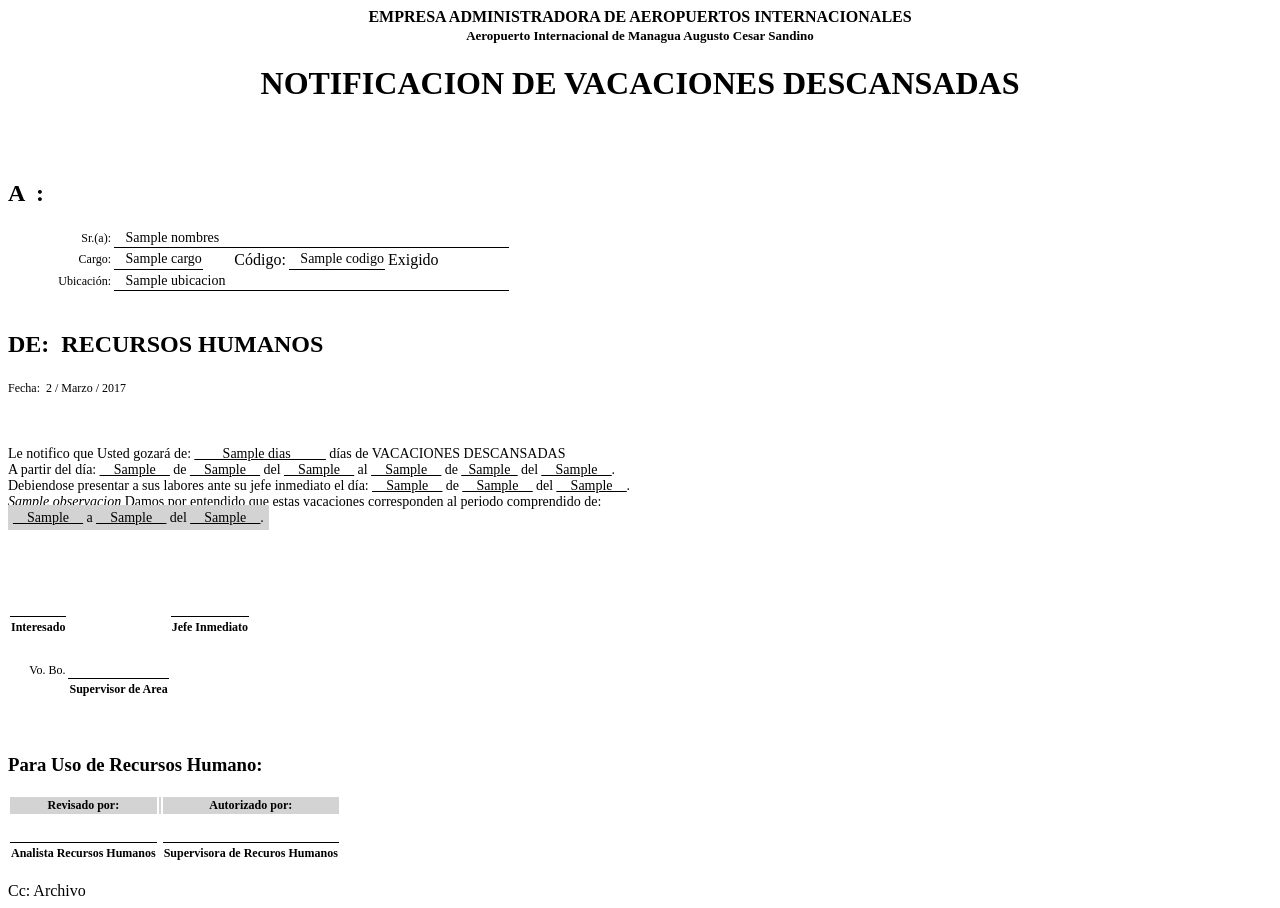
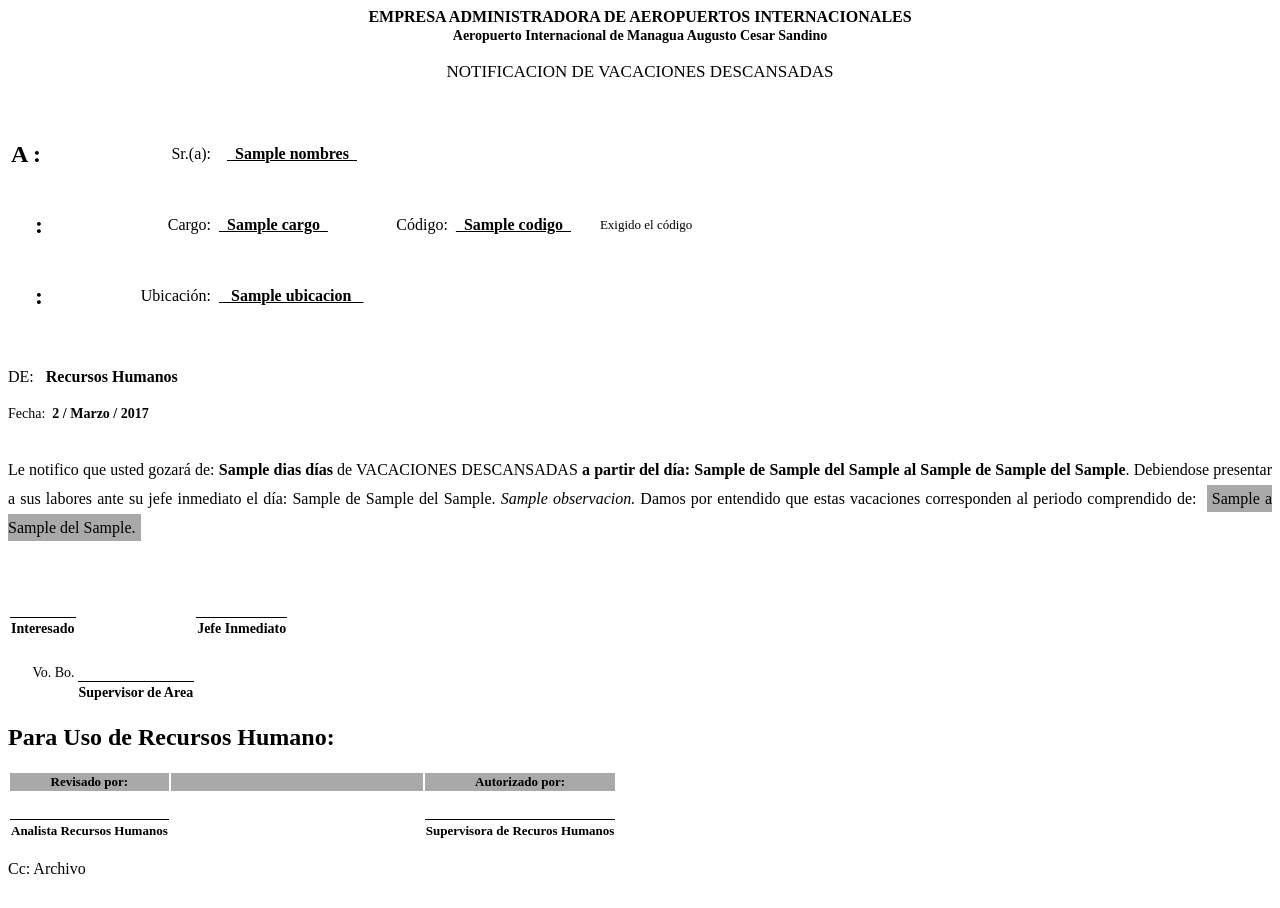
Before and after one commit to edxavier/observer, a Django app: template o_apps/formats/templates/vacacionesPDF.html in a window 1280 px wide. After the commit the page ends 874 px from the top, so only its background shows below. Run offline with Django 3.2, Linux system fonts and the light colour scheme; the template is opened without the code that fills it: most values are stand-ins (such as "Sample title", 1, 10 or a date in 2020); lists and menus that the app fills with data are empty; parts of the project's set-up code (start-up, migrations or seed data) failed here and were passed over.

Commit message:
Modificacion en formatos

```diff
--- a/o_apps/formats/templates/vacacionesFrm.html
+++ b/o_apps/formats/templates/vacacionesFrm.html
@@ -36,7 +36,8 @@
                           <div class="col-md-6">
                                 <div class="form-group">
                                   <label for="exampleInputPassword1">Ubicacion</label>
-                                  <input type="text" class="form-control" name="ubicacion" placeholder="Ubicacion">
+                                  <input type="text" class="form-control" name="ubicacion" placeholder="Ubicacion"
+                                         value="Estación Radar">
                                 </div>
                           </div>
                       </div>
--- a/o_apps/formats/templates/vacacionesPDF.html
+++ b/o_apps/formats/templates/vacacionesPDF.html
@@ -8,7 +8,7 @@
 			@page {
 				 size: letter ;
                 /*top right buttom left*/
-                margin: 2.3cm 1.5cm 2cm 1.5cm ;
+                margin: 2.3cm 2cm 2cm 2cm ;
                  @frame header_frame{           /* Static Frame */
                     -pdf-frame-content: header_content;
                     width: 100%; top: 30px;
@@ -32,62 +32,69 @@
 <body>
 
 
-<div style="text-align: center">
+<div style="text-align: center; font-family: 'Times New Roman'">
         <label style="font-weight: bold; font-size: 16px">EMPRESA ADMINISTRADORA DE AEROPUERTOS INTERNACIONALES</label> <br>
-        <label style="font-weight: bold;font-size: 13px">Aeropuerto Internacional de Managua Augusto Cesar Sandino</label> <br>
-        <h1 >NOTIFICACION DE VACACIONES DESCANSADAS</h1>
-    </div>
+        <label style="font-weight: bold;font-size: 14px">Aeropuerto Internacional de Managua Augusto Cesar Sandino</label> <br>
+        <div>&nbsp;</div>
+        <label style="font-size: 17px; margin-top: 80px">NOTIFICACION DE VACACIONES DESCANSADAS</label>
+</div>
 
 <br><br>
-<h2>A &nbsp;: </h2>
 
-<table>
+
+<table style="font-family: 'Times New Roman'">
     <tr style="padding: 3px 0px 0px 0px">
-        <td width="100px" align="right" style="font-size: 12px">Sr.(a):</td>
-        <td style="border-bottom: 1px solid black; font-size: 14px" colspan="4"> &nbsp;&nbsp; {{ nombres }}</td>
-        <td width="100px"></td>
+        <td width="100px" ><h2>A :</h2></td>
+        <td width="100px" align="right" style="font-size: 16px">Sr.(a):&nbsp;</td>
+        <td style="font-size: 16px;font-weight: bold;" colspan="4"> &nbsp; <u>&nbsp; {{ nombres }} &nbsp;</u> &nbsp; </td>
     </tr>
     <tr style="padding: 8px 0px 0px 0px">
-        <td width="100px" align="right" style="font-size: 12px">Cargo:</td>
-        <td style="border-bottom: 1px solid black;font-size: 14px">&nbsp;&nbsp; {{ cargo }}</td>
-        <td width="80px" align="right">Código:</td>
-        <td style="border-bottom: 1px solid black;font-size: 14px">&nbsp;&nbsp; {{ codigo }} </td>
-        <td width="120px">Exigido </td>
+         <td width="100px" ><h2>&nbsp;&nbsp;&nbsp;&nbsp;:</h2></td>
+        <td width="100px" align="right" style="font-size: 16px">Cargo:&nbsp;</td>
+        <td style="font-size: 16px;font-weight: bold;text-decoration: underline">&nbsp; {{ cargo }} &nbsp; </td>
+        <td width="120px" align="right" style="font-size: 16px">Código:&nbsp;</td>
+        <td width="140px" style="font-size: 16px;font-weight: bold;text-decoration: underline">&nbsp; {{ codigo }} &nbsp; </td>
+        <td style="font-size: 13px" align="left" width="199px"> Exigido el código</td>
     </tr>
     <tr style="padding: 8px 0px 0px 0px">
-        <td width="100px" align="right" style="font-size: 12px">Ubicación:</td>
-        <td style="border-bottom: 1px solid black;font-size: 14px" colspan="4">&nbsp;&nbsp; {{ ubicacion }}</td>
-        <td width="100px"></td>
+        <td width="100px" ><h2> &nbsp;&nbsp;&nbsp;&nbsp;:</h2></td>
+        <td width="100px" align="right" style="font-size: 16px">Ubicación:&nbsp;</td>
+        <td style="font-size: 16px;font-weight: bold;text-decoration: underline" colspan="4">&nbsp;&nbsp; {{ ubicacion }} &nbsp;&nbsp; </td>
     </tr>
 </table>
-<br>
-<h2>DE: &nbsp;RECURSOS HUMANOS</h2>
+<br><br>
+<label style="font-size: 16px ;font-family: 'Times New Roman'">DE: &nbsp;<b> Recursos Humanos</b></label>
+<br><br>
 
-<label style="font-size: 12px">Fecha:&nbsp; {% now "j / F / Y " %}</label>
+<label style="font-size: 14px; font-family: 'Times New Roman'">Fecha:&nbsp; <b> {% now "j / F / Y " %} </b></label>
 
+<br><br>
+
+<p style="text-align: justify; line-height: 180%;font-size: 16px; font-family: 'Times New Roman'" align="justify">
+
+   Le notifico que usted gozará de: <span style="font-weight: bold"> {{ dias }} días </span>  de VACACIONES DESCANSADAS
+    <span style="font-weight: bold"> a partir del día:  {{ desde_dia }}
+    de {{ desde_mes }}
+    del {{ desde_anio }}
+    al  {{ hasta_dia }}
+    de {{ hasta_mes }}
+    del {{ hasta_anio }}</span>.
+
+    Debiendose presentar a sus labores ante su jefe inmediato el día:
+    <span style="text-decoration: none">{{ presentarse_dia }}</span>
+    de <span style="text-decoration: none">{{ presentarse_mes }}</span>
+    del <span style="text-decoration: none">{{ presentarse_anio }}.</span>
+
+     <span style="font-style: italic; font-weight: 500">{{ observacion }}{% if observacion %}.{% endif %} </span>
+
+    Damos por entendido que estas vacaciones corresponden al periodo comprendido de:&nbsp;
+    <span style="background: darkgray;padding: 5px"> <span style="">{{ periodo_mes_inicio }}</span>
+        a <span style="">{{ periodo_mes_fin }}</span>
+        del <span style=""> {{ periodo_anio }}.</span></span>
+</p>
 <br><br><br>
 
-<p style="text-align: justify; text-justify: inter-word; font-size: 14px" align="justify">
-
-    Le notifico que Usted gozará de: <span style="text-decoration: underline">____{{ dias }}_____</span> días de VACACIONES DESCANSADAS <br>
-    A partir del día: <span style="text-decoration: underline">__{{ desde_dia }}__</span>
-    de <span style="text-decoration: underline">__{{ desde_mes }}__</span>
-    del <span style="text-decoration: underline">__{{ desde_anio }}__</span>
-    al  <span style="text-decoration: underline">__{{ hasta_dia }}__</span>
-    de <span style="text-decoration: underline">_{{ hasta_mes }}_</span>
-    del <span style="text-decoration: underline">__{{ hasta_anio }}__</span>.<br>
-    Debiendose presentar a sus labores ante su jefe inmediato el día:
-    <span style="text-decoration: underline">__{{ presentarse_dia }}__</span>
-    de <span style="text-decoration: underline">__{{ presentarse_mes }}__</span>
-    del <span style="text-decoration: underline">__{{ presentarse_anio }}__</span>. <br>
-     <span style="font-style: italic;text-decoration: underline">{{ observacion }} </span>
-    Damos por entendido que estas vacaciones corresponden al periodo comprendido de: <br>
-    <span style="background: lightgrey;padding: 5px"> <span style="text-decoration: underline">__{{ periodo_mes_inicio }}__</span>
-        a <span style="text-decoration: underline">__{{ periodo_mes_fin }}__</span>
-        del <span style="text-decoration: underline">__{{ periodo_anio }}__</span>.</span>
-</p>
-<br><br><br><br>
- <table >
+ <table style="font-family: 'Times New Roman'">
 
             <tr style="padding: 3px 0px 0px 10px">
                 <td style="border-bottom: 1px solid black"></td>
@@ -95,32 +102,30 @@
                 <td style="border-bottom: 1px solid black"></td>
             </tr>
             <tr style="padding: 3px 0px 0px 10px">
-                <th style="font-size: 12px"> Interesado</th>
+                <th style="font-size: 14px"> Interesado</th>
                 <td></td>
-                <th style="font-size: 12px">Jefe Inmediato</th>
+                <th style="font-size: 14px">Jefe Inmediato</th>
             </tr>
             <tr> <td colspan="3" height="20px"></td></tr>
             <tr style="padding: 3px 0px 0px 10px">
-                <td style="font-size: 12px" align="right"> Vo. Bo.</td>
+                <td style="font-size: 14px" align="right"> Vo. Bo.</td>
                 <td style="border-bottom: 1px solid black"></td>
                 <td></td>
             </tr>
             <tr style="padding: 3px 0px 0px 10px">
                 <td></td>
-                <th style="font-size: 12px">Supervisor de Area </th>
+                <th style="font-size: 14px">Supervisor de Area </th>
                 <th></th>
             </tr>
         </table>
 
-<br>
-<br>
-<h3>Para Uso de Recursos Humano:</h3>
+<h2 style="font-family: 'Times New Roman'">Para Uso de Recursos Humano:</h2>
 
- <table >
+ <table style="font-family: 'Times New Roman'">
             <tr style="padding: 3px 0px 0px 10px;">
-                <th style="background: lightgrey;font-size: 12px"> Revisado por:</th>
-                <td style="background: lightgrey"></td>
-                <th style="background: lightgrey;font-size: 12px">Autorizado por:</th>
+                <th style="background: darkgray;font-size: 13px"> Revisado por:</th>
+                <td style="background: darkgray"></td>
+                <th style="background: darkgray;font-size: 13px">Autorizado por:</th>
             </tr>
             <tr> <td colspan="3" height="20px"></td></tr>
             <tr style="padding: 3px 0px 10px 10px">
@@ -129,14 +134,14 @@
                 <td style="border-bottom: 1px solid black"></td>
             </tr>
             <tr style="padding: 3px 0px 0px 10px">
-                <th style="font-size: 12px"> Analista Recursos Humanos</th>
-                <td></td>
-                <th style="font-size: 12px">Supervisora de Recuros Humanos</th>
+                <th style="font-size: 13px"> Analista Recursos Humanos</th>
+                <td width="250px"></td>
+                <th style="font-size: 13px">Supervisora de Recuros Humanos</th>
             </tr>
         </table>
 
 <br>
-Cc: Archivo
+<span style="font-family: 'Times New Roman'">Cc: Archivo</span>
 
 </body>
 </html>
--- a/o_apps/horario/templates/horario.html
+++ b/o_apps/horario/templates/horario.html
@@ -46,7 +46,7 @@
 				    {% for  item in  semana.semanaH %}
 						<tr>
 							<td style='text-align: left'>{{item.nombre}} </td>
-							{% if forloop.counter != 2 %}
+							{% if forloop.counter != 11 %}
 								{% for turns in  item.horario %}
 									<td>	{{turns.turno}} </td>
 								{% endfor %}
```
Also changed, not shown: o_apps/formats/templates/permiso_table.html (+16 -16 lines), o_apps/horario/templates/horarioPDF.html (+5 -5 lines), o_apps/network/static/linear.js (+6 -6 lines).
